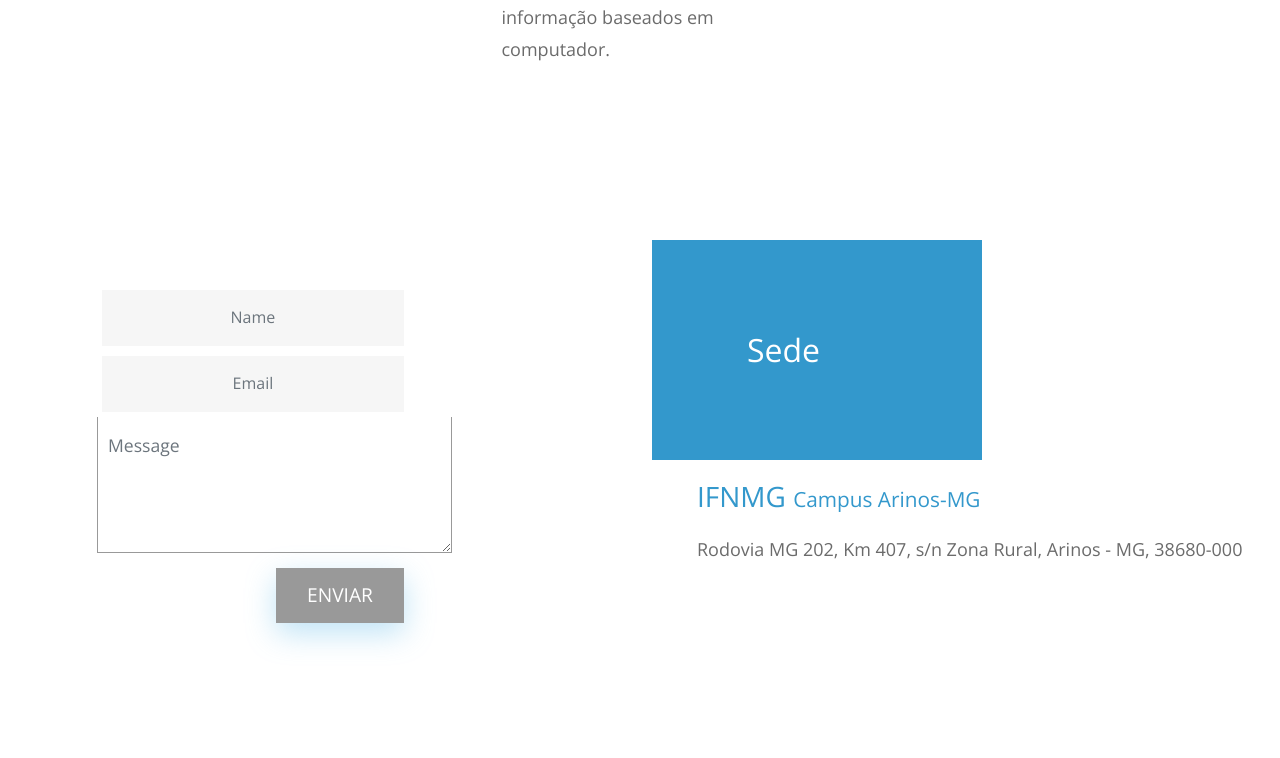
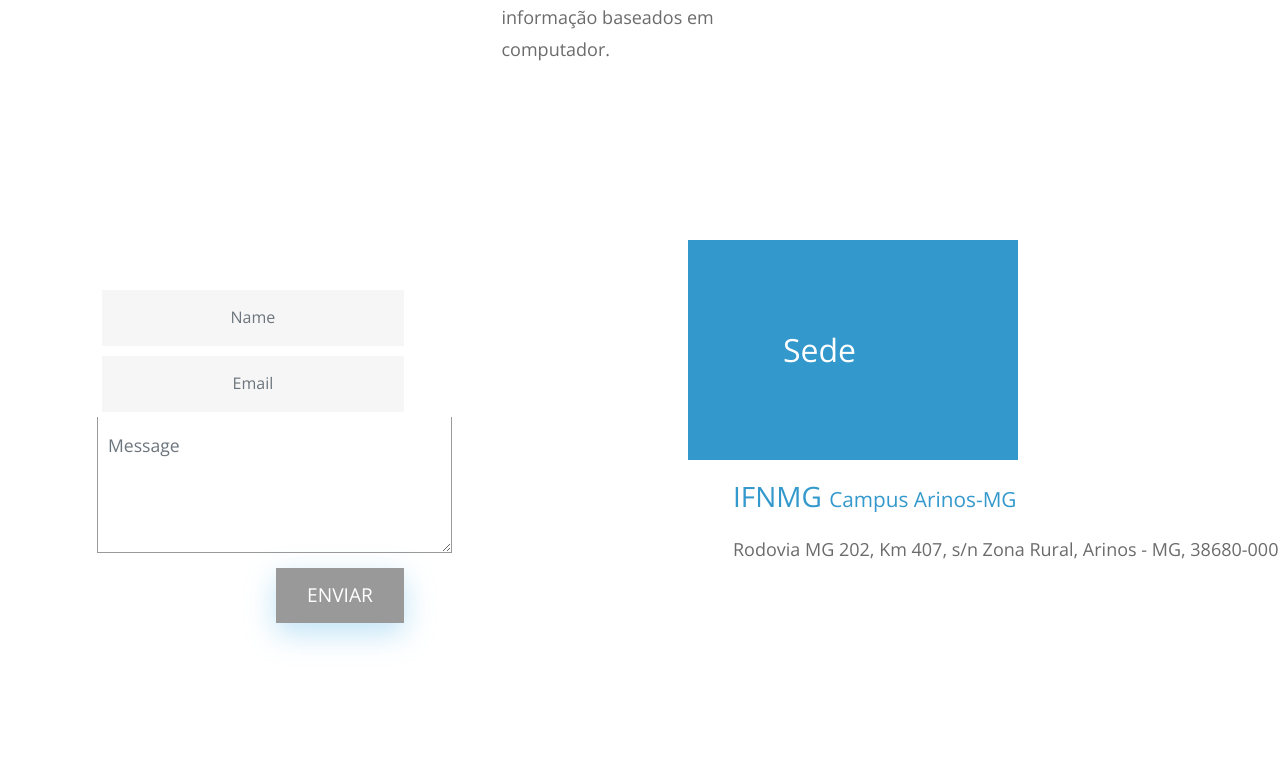
Before and after one commit to ademirrocha/projeto-ca-printf-frontend, a PHP site: page / in a window 1280 px wide; the page is wider, and only the part inside the window is pictured. Shown: the part 2322-3080 px from the top of that part. Run offline with PHP 8.4, Linux system fonts and the light colour scheme; some libraries are stand-ins or nearby versions.

Commit message:
Arrumando a sete do If

```diff
--- a/index.php
+++ b/index.php
@@ -181,7 +181,7 @@ https://templatemo.com/tm-530-mini-profile
         </div>
       </form>
     </div>
-    <div class="tm-portfolio-item position-absolute top-350 start-50">
+    <div class="tm-portfolio-item container px-5 position-absolute top-350 start-50">
               <div class="tm-portfolio-name text-white tm-bg-blue">
                 Sede
               </div>
@@ -196,9 +196,6 @@ https://templatemo.com/tm-530-mini-profile
               </div>
             </div>
     </div>
-
-
-
   <!-- row -->
   <div class="row">
     <footer class="col-12">
```
